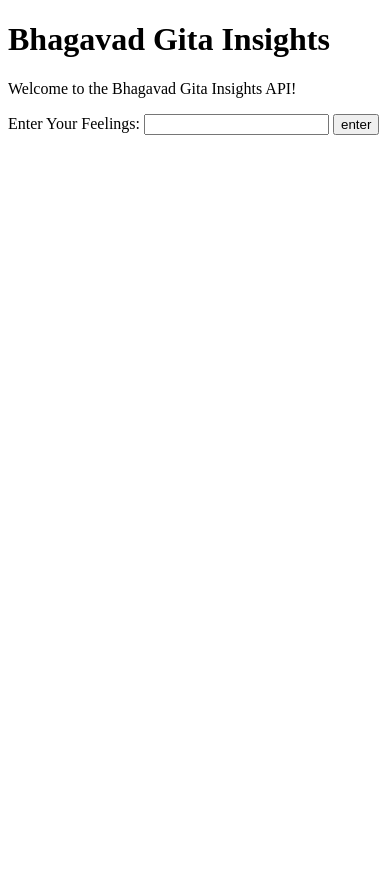
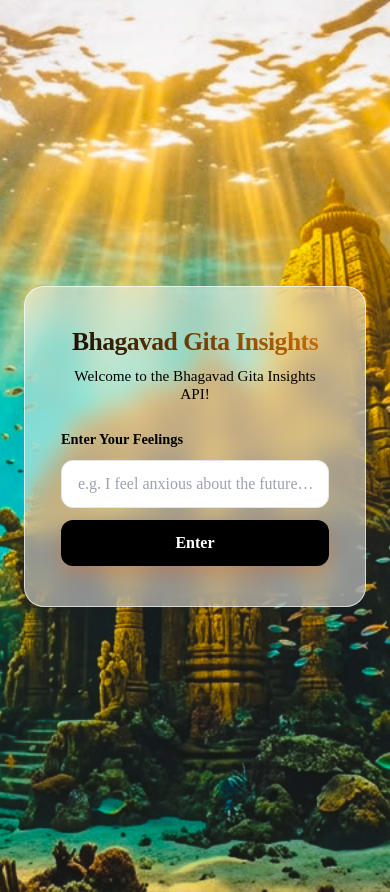
Before and after one commit to suhailk06/Bhagavad-Gita-Insights-Emotion-Based-Verse-Recommender, a FastAPI app: page / in a window 390 px wide. Before the commit the page ends 135 px from the top, so only its background shows below. Run offline with FastAPI, Linux system fonts and the light colour scheme; parts of the project's set-up code (start-up, migrations or seed data) failed here and were passed over.

Commit message:
project completed

```diff
--- a/api/main.py
+++ b/api/main.py
@@ -5,10 +5,12 @@ from fastapi.templating import Jinja2Templates
 import pandas as pd
 from sklearn.preprocessing import StandardScaler
 from sklearn.neighbors import KNeighborsClassifier
+from fastapi.staticfiles import StaticFiles
 
 BASE_DIR = Path(__file__).resolve().parent
 
 app = FastAPI(title="Bhagavad Gita Insights")
+app.mount("/static", StaticFiles(directory=str(BASE_DIR / "static")), name="static")
 templates = Jinja2Templates(directory=str(BASE_DIR / "templates"))
 
 
@@ -96,7 +98,7 @@ def home(request: Request):
 @app.post("/")
 async def submit_content(request: Request, content: str = Form("")):
     scores, prediction = solve(content)
-    return RedirectResponse(
+    return templates.TemplateResponse(
         request,
         "content.html",
         {
--- /dev/null
+++ b/api/templates/base.html
@@ -0,0 +1,23 @@
+<!DOCTYPE html>
+<html>
+    <head>
+        <meta charset="utf-8">
+        <meta http-equiv="X-UA-Compatible" content="IE=edge">
+        <title>{% block title %}My App{% endblock %}</title>
+        <meta name="description" content="">
+        <meta name="viewport" content="width=device-width, initial-scale=1">
+        <style>
+            body {
+                background-image: url("/static/images/background.jpg");
+                background-size: cover;
+                background-position: center;
+                background-repeat: no-repeat;
+                min-height: 100vh;
+                margin: 0;
+            }
+        </style>
+    </head>
+    <body>
+        {% block content %}{% endblock %}
+    </body>
+</html>
--- a/api/templates/home.html
+++ b/api/templates/home.html
@@ -1,17 +1,135 @@
-<!DOCTYPE html>
-<html lang="en">
-<head>
-    <meta charset="UTF-8">
-    <meta name="viewport" content="width=device-width, initial-scale=1.0">
-    <title>Bhagavad Gita Insights</title>
-</head>
-<body>
+{% extends "base.html" %}
+
+{% block content %}
+<div class="page">
+  <div class="container">
     <h1>Bhagavad Gita Insights</h1>
-    <p>Welcome to the Bhagavad Gita Insights API!</p>
-    <form action="/" method="post">
-    <label for="content">Enter Your Feelings:</label>
-    <input type="text" id="content" name="content" required>
-    <button type="submit">enter</button>
-</form>
-</body>
-</html>
+    <p class="subtitle">Welcome to the Bhagavad Gita Insights API!</p>
+
+    <form action="/" method="post" class="feeling-form">
+      <label for="content">Enter Your Feelings</label>
+      <input
+        type="text"
+        id="content"
+        name="content"
+        placeholder="e.g. I feel anxious about the future…"
+        autocomplete="off"
+        required
+      >
+      <button type="submit">Enter</button>
+    </form>
+
+    {% if content %}
+      <p class="result">You entered: <strong>{{ content }}</strong></p>
+    {% endif %}
+  </div>
+</div>
+
+<style>
+
+  body {
+    margin: 0;
+    min-height: 100vh;
+    display: flex;
+    align-items: center;
+    justify-content: center;
+    padding: 24px;
+
+  }
+
+  .page {
+    width: 100%;
+    display: flex;
+    justify-content: center;
+  }
+
+  .container {
+    width: 100%;
+    max-width: 520px;
+    padding: 40px 36px;
+    text-align: center;
+    background: rgba(255, 255, 255, 0.5);
+    backdrop-filter: blur(12px);
+    -webkit-backdrop-filter: blur(12px);
+    border: 1px solid rgba(255, 255, 255, 0.65);
+    border-radius: 20px;
+
+
+  }
+
+  h1 {
+    margin: 0 0 10px;
+    font-size: clamp(1.6rem, 4vw, 2.1rem);
+    font-weight: 700;
+    letter-spacing: -0.02em;
+    background: linear-gradient(40deg, #060606, #d97706);
+    -webkit-background-clip: text;
+    background-clip: text;
+    color: transparent;
+  }
+
+  .subtitle {
+    margin: 0;
+    font-size: 0.95rem;
+    color: var(--muted);
+  }
+
+  .feeling-form {
+    display: flex;
+    flex-direction: column;
+    gap: 12px;
+    margin-top: 28px;
+    text-align: left;
+  }
+
+  label {
+    font-size: 0.9rem;
+    font-weight: 600;
+    color: var(--muted);
+  }
+
+  input[type="text"] {
+    width: 100%;
+    box-sizing: border-box;
+    padding: 14px 16px;
+    font: inherit;
+    font-size: 1rem;
+    color: var(--ink);
+    background: #fff;
+    border: 1.5px solid #e5e7eb;
+    border-radius: 12px;
+    transition: border-color 0.2s ease, box-shadow 0.2s ease;
+  }
+
+  input[type="text"]::placeholder {
+    color: #9ca3af;
+  }
+
+
+  button {
+    padding: 14px 20px;
+    font: inherit;
+    font-size: 1rem;
+    font-weight: 600;
+    color: #fff;
+    background-color: black;
+    border: none;
+    border-radius: 12px;
+    cursor: pointer;
+    box-shadow: 0 8px 18px rgba(234, 88, 12, 0.28);
+    transition: transform 0.15s ease, box-shadow 0.15s ease, filter 0.15s ease;
+  }
+
+  button:hover {
+    transform: translateY(-2px);
+    box-shadow: 0 12px 24px rgba(234, 88, 12, 0.35);
+    filter: brightness(1.05);
+  }
+
+  button:active {
+    transform: translateY(0);
+    box-shadow: 0 6px 14px rgba(234, 88, 12, 0.3);
+  }
+
+</style>
+{% endblock %}
```
Also changed, not shown: api/templates/content.html (+49 -28 lines), api/static/images/background.jpg (added), ui design/c66562cff49d407469fac709d8717549.jpg (deleted), 1 other file.
